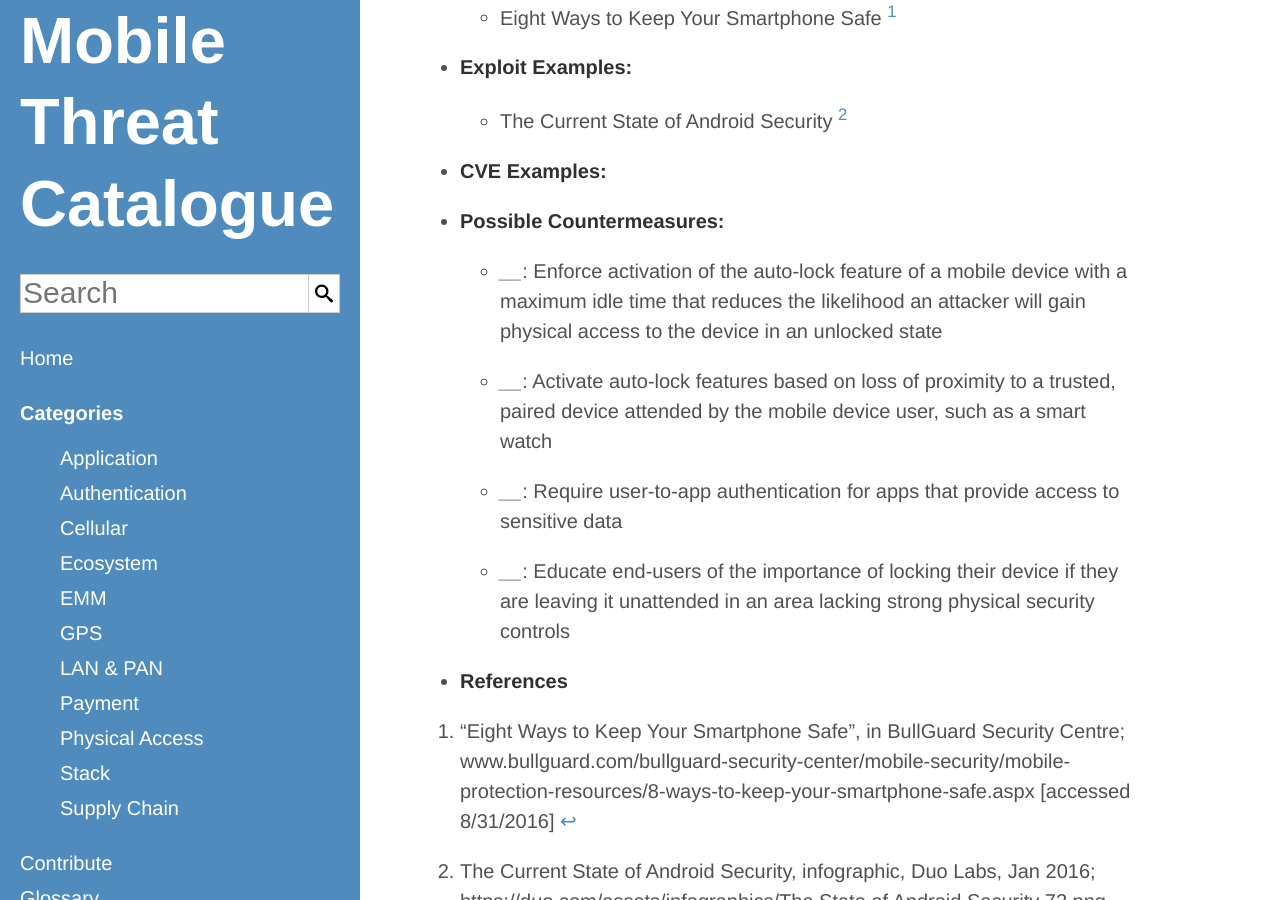
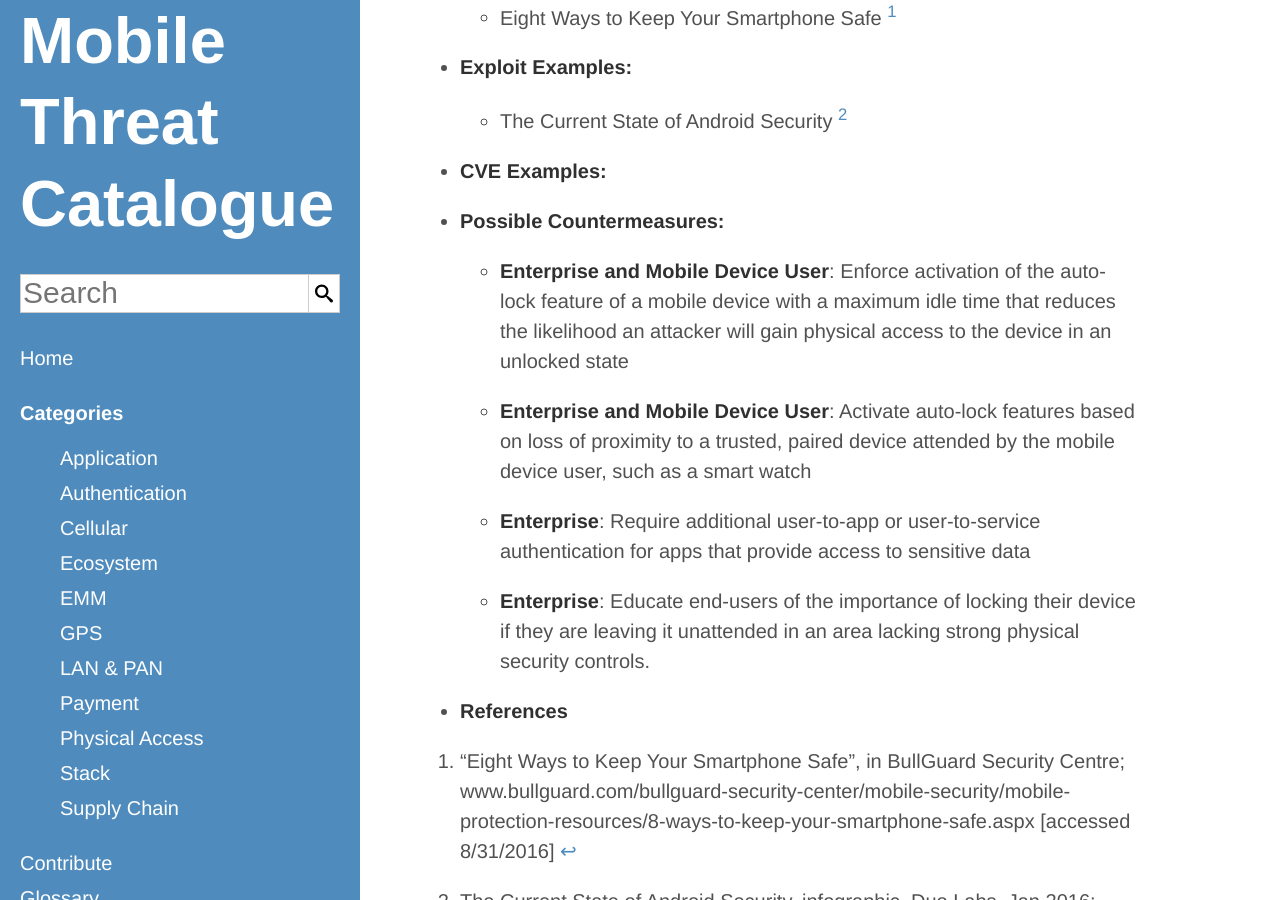
Before and after one commit to usnistgov/mobile-threat-catalogue, a Jekyll site: the page built from _physical-threats/PHY-4.md, in a window 1280 px wide and 900 px high, scrolled down 448 px. Built offline with Jekyll 4.4.1, drawn with Linux system fonts in a browser that asks for light colours.

Commit message:
#13: updated countermeasures and actors

```diff
--- a/_physical-threats/PHY-4.md
+++ b/_physical-threats/PHY-4.md
@@ -8,11 +8,13 @@
     CVEExample:
     PossibleCountermeasures:
         "Enforce activation of the auto-lock feature of a mobile device with a maximum idle time that reduces the likelihood an attacker will gain physical access to the device in an unlocked state":
-            -
+            - Enterprise
+            - Mobile Device User
         "Activate auto-lock features based on loss of proximity to a trusted, paired device attended by the mobile device user, such as a smart watch":
-            -
-        "Require user-to-app authentication for apps that provide access to sensitive data":
-            -
-        "Educate end-users of the importance of locking their device if they are leaving it unattended in an area lacking strong physical security controls":
-            -
+            - Enterprise
+            - Mobile Device User
+        "Require additional user-to-app or user-to-service authentication for apps that provide access to sensitive data":
+            - Enterprise
+        "Educate end-users of the importance of locking their device if they are leaving it unattended in an area lacking strong physical security controls.":
+            - Enterprise
 ---
```
